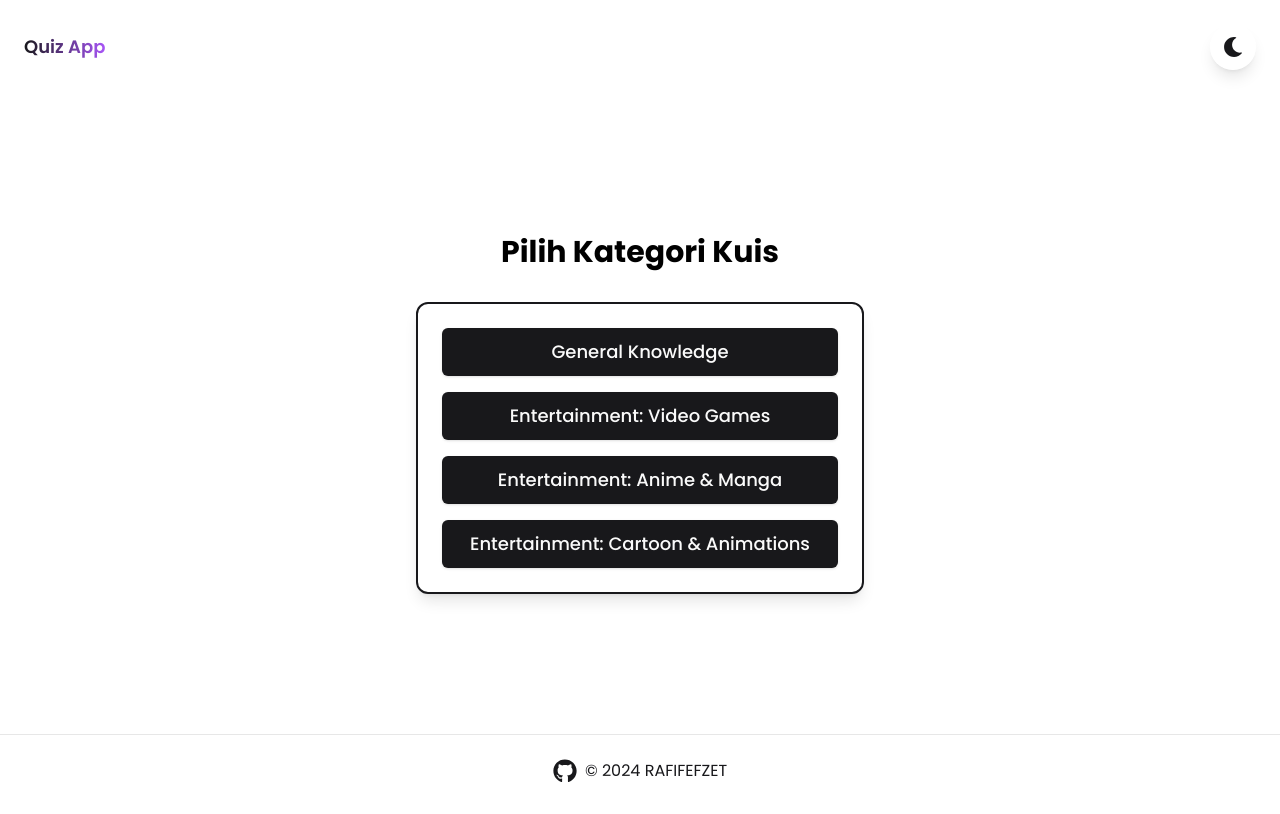
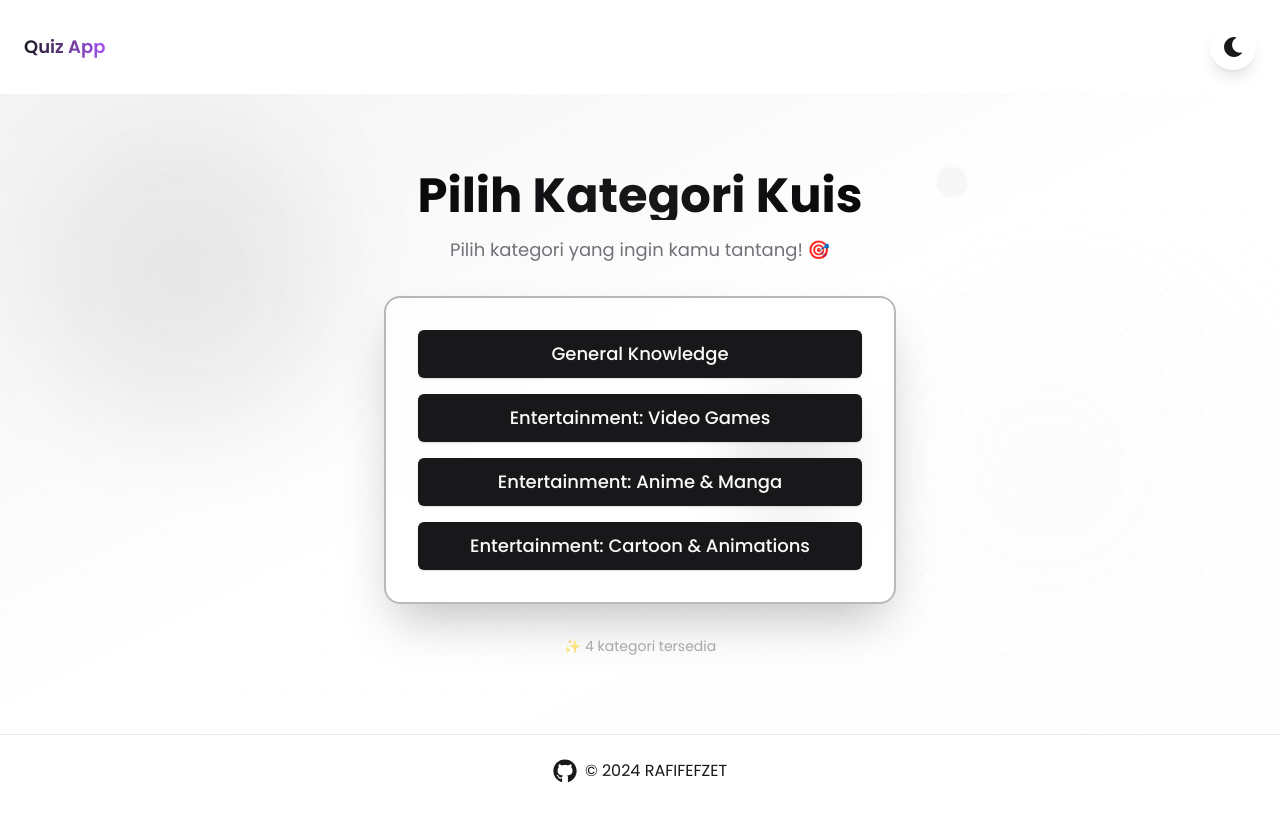
Before and after one commit to RAFIFEFZET/QuizApp, a Next.js app: page /quiz in a window 1280 px wide. Built offline with nearby package versions, Linux system fonts and the light colour scheme.

Commit message:
feat: enhance quiz category page with animations and decorative elements

```diff
--- a/src/app/globals.css
+++ b/src/app/globals.css
@@ -71,3 +71,106 @@ body {
     @apply bg-background text-foreground;
   }
 }
+
+/* Custom Animations */
+@layer utilities {
+  @keyframes fade-in-down {
+    0% {
+      opacity: 0;
+      transform: translateY(-20px);
+    }
+    100% {
+      opacity: 1;
+      transform: translateY(0);
+    }
+  }
+
+  @keyframes fade-in-up {
+    0% {
+      opacity: 0;
+      transform: translateY(20px);
+    }
+    100% {
+      opacity: 1;
+      transform: translateY(0);
+    }
+  }
+
+  @keyframes fade-in-right {
+    0% {
+      opacity: 0;
+      transform: translateX(-20px);
+    }
+    100% {
+      opacity: 1;
+      transform: translateX(0);
+    }
+  }
+
+  @keyframes fade-in {
+    0% {
+      opacity: 0;
+    }
+    100% {
+      opacity: 1;
+    }
+  }
+
+  @keyframes float {
+    0%, 100% {
+      transform: translateY(0) rotate(0deg);
+    }
+    50% {
+      transform: translateY(-20px) rotate(5deg);
+    }
+  }
+
+  @keyframes bounce-slow {
+    0%, 100% {
+      transform: translateY(0);
+    }
+    50% {
+      transform: translateY(-15px);
+    }
+  }
+
+  .animate-fade-in-down {
+    animation: fade-in-down 0.6s ease-out forwards;
+  }
+
+  .animate-fade-in-up {
+    animation: fade-in-up 0.6s ease-out forwards;
+    animation-delay: 0.2s;
+    opacity: 0;
+  }
+
+  .animate-fade-in-right {
+    animation: fade-in-right 0.5s ease-out forwards;
+  }
+
+  .animate-fade-in {
+    animation: fade-in 0.8s ease-out forwards;
+    animation-delay: 0.6s;
+    opacity: 0;
+  }
+
+  .animate-float {
+    animation: float 6s ease-in-out infinite;
+  }
+
+  .animate-bounce-slow {
+    animation: bounce-slow 4s ease-in-out infinite;
+  }
+
+  .delay-500 {
+    animation-delay: 500ms;
+  }
+
+  .delay-700 {
+    animation-delay: 700ms;
+  }
+
+  .delay-1000 {
+    animation-delay: 1000ms;
+  }
+}
--- a/src/app/quiz/page.tsx
+++ b/src/app/quiz/page.tsx
@@ -16,23 +16,74 @@ const QuizCategoryPage: React.FC = () => {
   };
 
   return (
-    <div className="p-8 flex flex-col items-center justify-center min-h-[80vh]">
-      <h1 className="text-3xl font-bold mb-8 text-center">
+    <div className="relative min-h-[80vh] overflow-hidden">
+      {/* Floating Shapes Background */}
+      <div className="absolute inset-0 -z-10">
+        {/* Gradient Overlay */}
+        <div className="absolute inset-0 bg-gradient-to-br from-primary/5 via-transparent to-secondary/10" />
+
+        {/* Floating Circles */}
+        <div className="absolute top-10 left-10 w-72 h-72 bg-primary/10 rounded-full blur-3xl animate-pulse" />
+        <div className="absolute bottom-20 right-10 w-96 h-96 bg-secondary/20 rounded-full blur-3xl animate-pulse delay-1000" />
+        <div className="absolute top-1/2 left-1/4 w-48 h-48 bg-accent/15 rounded-full blur-2xl animate-bounce-slow" />
+        <div className="absolute bottom-1/3 right-1/3 w-32 h-32 bg-primary/20 rounded-full blur-xl animate-float" />
+
+        {/* Decorative Shapes */}
+        <div className="absolute top-20 right-1/4 w-4 h-4 bg-primary/40 rounded-full animate-ping" />
+        <div className="absolute bottom-40 left-1/3 w-3 h-3 bg-secondary/50 rounded-full animate-ping delay-500" />
+        <div className="absolute top-1/3 right-20 w-2 h-2 bg-primary/60 rounded-full animate-ping delay-700" />
+
+        {/* Grid Pattern */}
+        <div
+          className="absolute inset-0 opacity-[0.02]"
+          style={{
+            backgroundImage: `radial-gradient(circle at 1px 1px, currentColor 1px, transparent 0)`,
+            backgroundSize: '40px 40px'
+          }}
+        />
+      </div>
+
+      {/* Main Content */}
+      <div className="relative p-8 flex flex-col items-center justify-center min-h-[80vh]">
+        {/* Title with Animation */}
+        <div className="animate-fade-in-down">
+          <h1 className="text-4xl md:text-5xl font-bold mb-4 text-center bg-gradient-to-r from-foreground via-primary to-foreground bg-clip-text text-transparent">
             Pilih Kategori Kuis
           </h1>
-      <div className="w-full max-w-md p-6 border-2 border-primary rounded-xl shadow-lg bg-background/80 backdrop-blur-sm">
+          <p className="text-muted-foreground text-center mb-8 text-lg">
+            Pilih kategori yang ingin kamu tantang! 🎯
+          </p>
+        </div>
+
+        {/* Category Cards */}
+        <div className="w-full max-w-lg p-8 border-2 border-primary/30 rounded-2xl shadow-2xl bg-background/60 backdrop-blur-md animate-fade-in-up">
           <div className="grid grid-cols-1 gap-4">
-          {categories.map((category) => (
-            <div key={category.id} className="w-full">
+            {categories.map((category, index) => (
+              <div
+                key={category.id}
+                className="w-full animate-fade-in-right"
+                style={{
+                  animationDelay: `${index * 100}ms`,
+                  animationFillMode: 'backwards'
+                }}
+              >
                 <Button
                   onClick={() => handleCategorySelect(category.slug)}
-                className="w-full py-6 text-lg font-medium transition-all duration-300 hover:scale-105 hover:shadow-[0_0_15px_rgba(var(--primary-rgb)/0.8)] hover:bg-gradient-to-r hover:from-primary/80 hover:to-primary"
+                  className="group relative w-full py-6 text-lg font-medium transition-all duration-300 hover:scale-[1.02] hover:shadow-[0_0_30px_rgba(var(--primary-rgb)/0.3)] overflow-hidden"
                 >
-                {category.name}
+                  {/* Button Shine Effect */}
+                  <span className="absolute inset-0 -translate-x-full group-hover:translate-x-full transition-transform duration-700 bg-gradient-to-r from-transparent via-white/20 to-transparent" />
+                  <span className="relative z-10">{category.name}</span>
                 </Button>
               </div>
             ))}
           </div>
+        </div>
+
+        {/* Bottom Decorative Text */}
+        <p className="mt-8 text-sm text-muted-foreground/60 animate-fade-in">
+          ✨ {categories.length} kategori tersedia
+        </p>
       </div>
     </div>
   );
```
Lines whose indentation alone changed are shown as unchanged.
